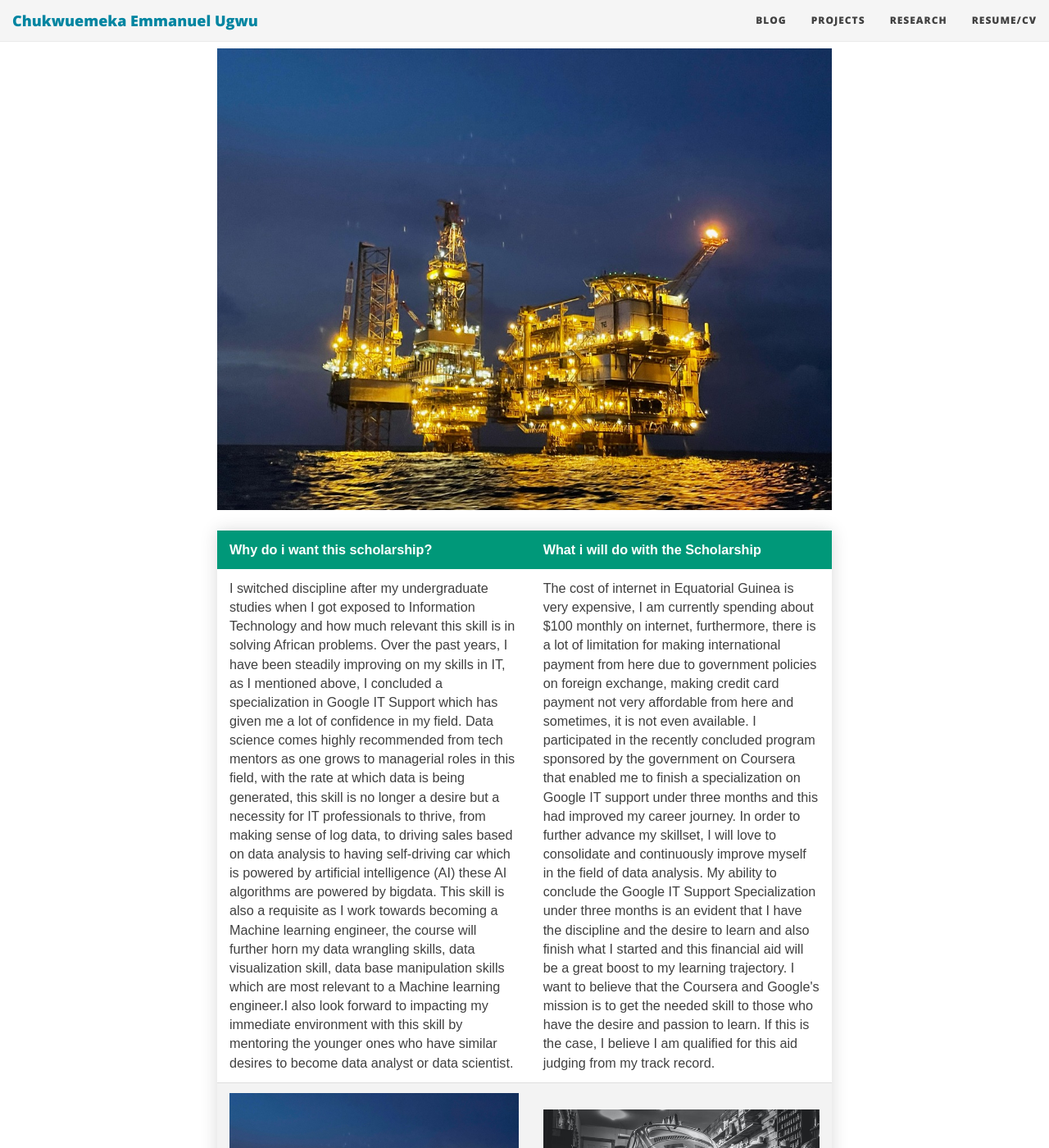
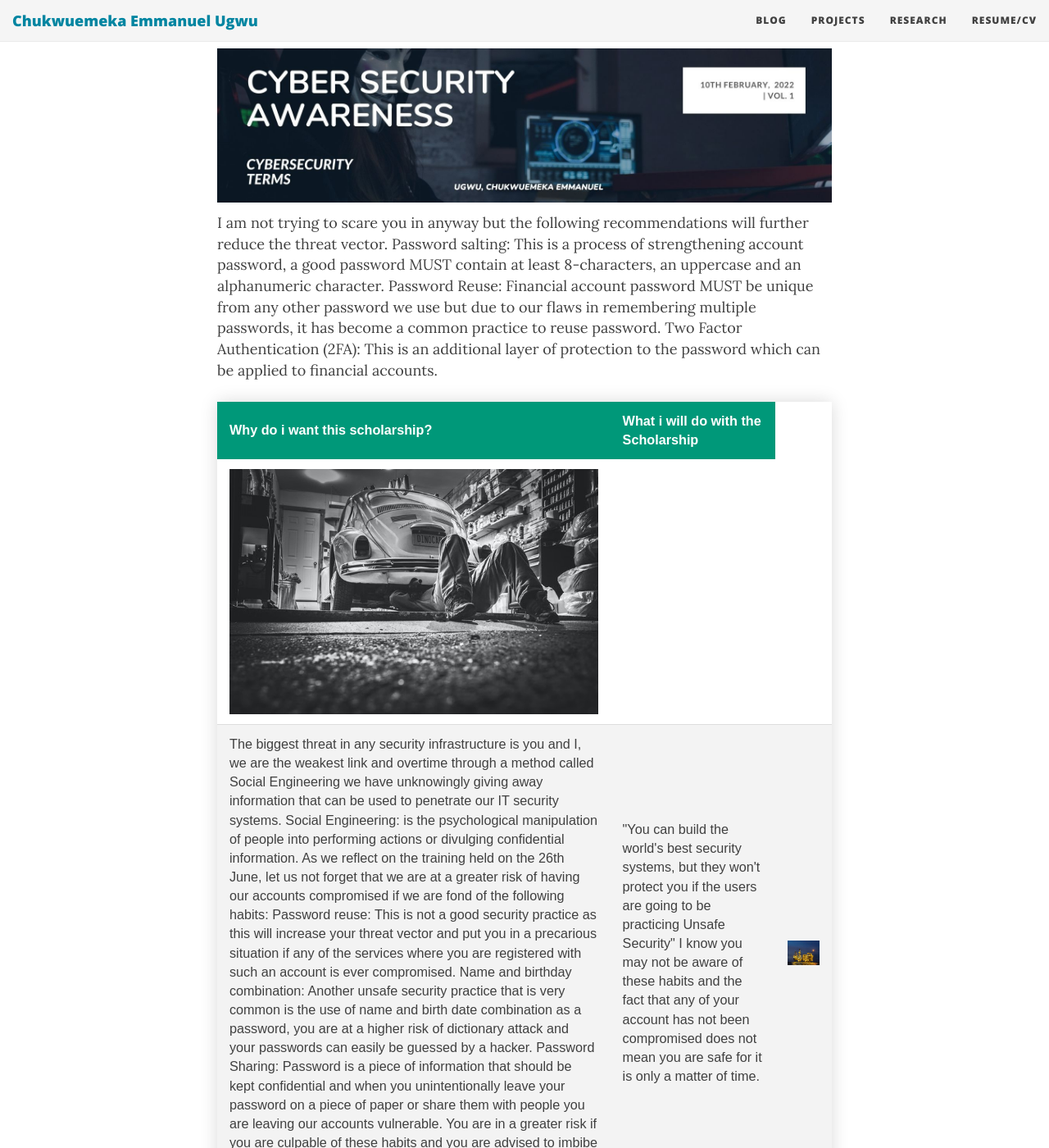
Before and after one commit to coolmechel/blog, a Jekyll site: the page built from _posts/2022-02-09-two-column-markdown.md, in a window 1280 px wide and 1400 px high, scrolled down 303 px. Shown: the whole window at 82% size. Built offline with Jekyll 4.4.1, drawn with Linux system fonts in a browser that asks for light colours; nearby versions of some CDN libraries; comment, search, counter and statistics services are not loaded; some of the changed text lies outside the part shown.

Commit message:
Article layout
Trying out the formats in article layouts

```diff
--- a/_posts/2022-02-09-two-column-markdown.md
+++ b/_posts/2022-02-09-two-column-markdown.md
@@ -7,7 +7,7 @@ tags:
   - Markdown, Git, Github, Soft Skills
 published: true
 ---
-![Okume Charly](../img/okume-charly.jpeg "Okume Central Processing Facility")
+![Cyber Security Awareness](../img/article-volume-1.jpg "Cyber Security Weekly Article")
 <table class="styled-table">
   <thead>
     <tr>
@@ -16,21 +16,32 @@ published: true
     </tr>
   </thead>
   <tbody>
-    <tr>
-      <td> I switched discipline after my undergraduate studies when I got exposed to Information Technology and how much relevant this skill is in solving African problems. Over the past years, I have been steadily improving on my skills in IT, as I mentioned above, I concluded a specialization in Google IT Support which has given me a lot of confidence in my field.
-      Data science comes highly recommended from tech mentors as one grows to managerial roles in this field, with the rate at which data is being generated, this skill is no longer a desire but a necessity for IT professionals to thrive, from making sense of log data, to driving sales based on data analysis to having self-driving car which is powered by artificial intelligence (AI) these AI algorithms are powered by bigdata.
-    This skill is also a requisite as I work towards becoming a Machine learning engineer, the course will further horn my data wrangling skills, data visualization skill, data base manipulation skills which are most relevant to a Machine learning engineer.I also look forward to impacting my immediate environment with this skill by mentoring the younger ones who have similar desires to become data analyst or data scientist.</td>
-      <td> The cost of internet in Equatorial Guinea is very expensive, I am currently spending about $100 monthly on internet, furthermore, there is a lot of limitation for making international payment from here due to government policies on foreign exchange, making credit card payment not very affordable from here and sometimes, it is not even available.
-      I participated in the recently concluded program sponsored by the government on Coursera that enabled me to finish a specialization on Google IT support under three months and this had improved my career journey.
-      In order to further advance my skillset, I will love to consolidate and continuously improve myself in the field of data analysis. My ability to conclude the Google IT Support Specialization under three months is an evident that I have the discipline and the desire to learn and also finish what I started and this financial aid will be a great boost to my learning trajectory.
-      I want to believe that the Coursera and Google's mission is to get the needed skill to those who have the desire and passion to learn. If this is the case, I believe I am qualified for this aid judging from my track record.</td>
-    </tr>
-    <tr>
-      <td>
-      <img src="../img/okume-charly.jpeg" alt="Okume charly" title="Images in a table" />
-      </td>
+  <tr>
       <td> <img src="../img/mechanic.jpg" alt="Mechanic workshop" title="Images in a table" />
       </td>
     </tr>
+    <tr>
+      <td> The biggest threat in any security infrastructure is you and I, we are the weakest link and overtime through a method called Social Engineering we have unknowingly giving away information that can be used to penetrate our IT security systems.
+
+  Social Engineering: is the psychological manipulation of people into performing actions or divulging confidential information.
+
+  As we reflect on the training held on the 26th June, let us not forget that we are at a greater risk of having our accounts compromised if we are fond of the following habits:
+
+  Password reuse: This is not a good security practice as this will increase your threat vector and put you in a precarious situation if any of the services where you are registered with such an account is ever compromised.
+  Name and birthday combination: Another unsafe security practice that is very common is the use of name and birth date combination as a password, you are at a higher risk of dictionary attack and your passwords can easily be guessed by a hacker.
+  Password Sharing: Password is a piece of information that should be kept confidential and when you unintentionally leave your password on a piece of paper or share them with people you are leaving our accounts vulnerable.
+
+  You are in a greater risk if you are culpable of these habits and you are advised to imbibe a good security practice.</td>
+      <td> "You can build the world's best security systems, but they won't protect you if the users are going to be practicing Unsafe Security"
+      I know you may not be aware of these habits and the fact that any of your account has not been compromised does not mean you are safe for it is only a matter of time.
+  <td>
+    <img src="../img/okume-charly.jpeg" alt="Okume charly" title="Images in a table" />
+  </td>
+  I am not trying to scare you in anyway but the following recommendations will further reduce the threat vector.
+  Password salting: This is a process of strengthening account password, a good password MUST contain at least 8-characters, an uppercase and an alphanumeric character.
+  Password Reuse: Financial account password MUST be unique from any other password we use but due to our flaws in remembering multiple passwords, it has become a common practice to reuse password.
+  Two Factor Authentication (2FA): This is an additional layer of protection to the password which can be applied to financial accounts.</td>
+    </tr>
+
   </tbody>
 </table>
```
Also changed, not shown: img/article-volume-1.jpg (added).
